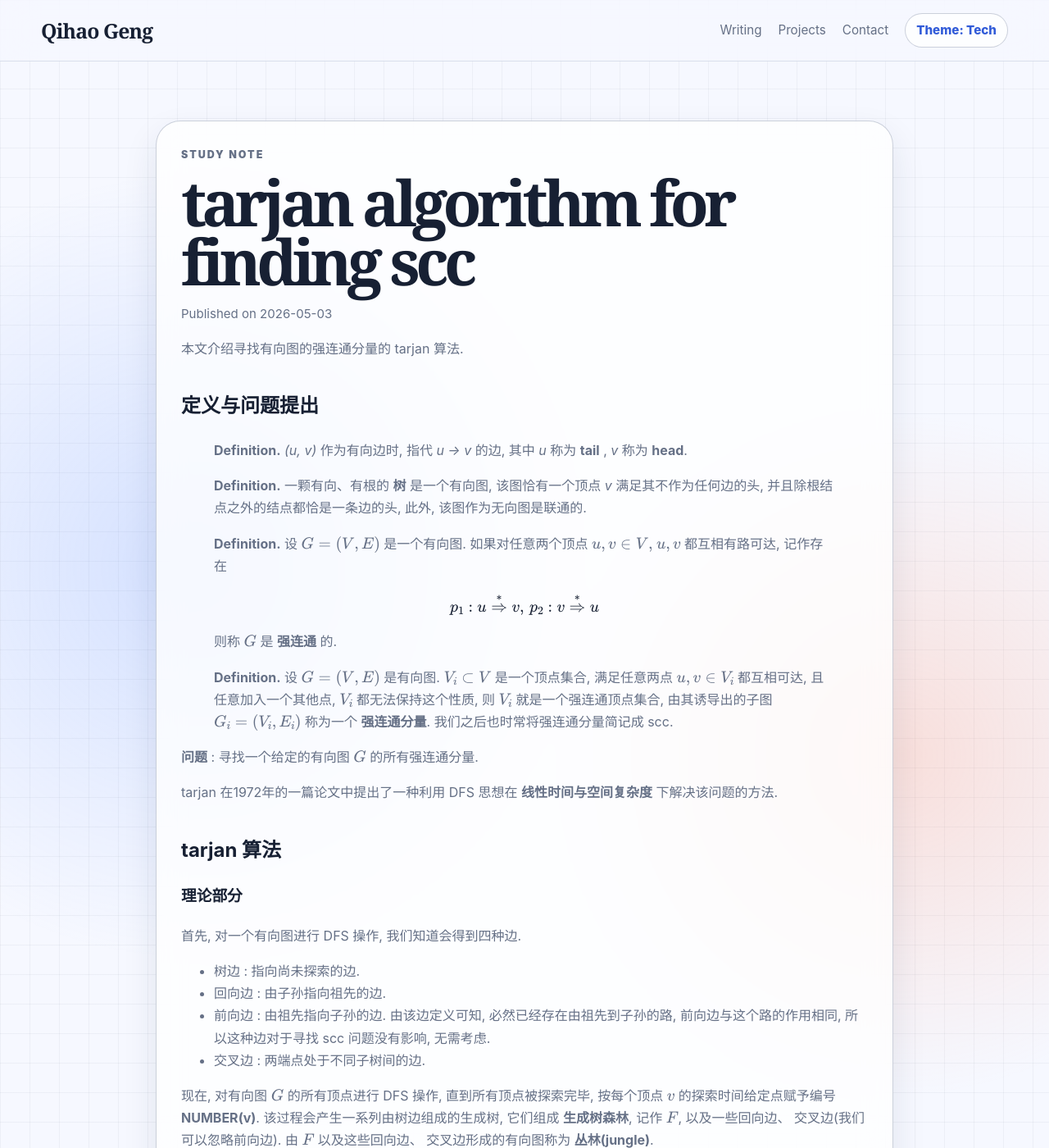
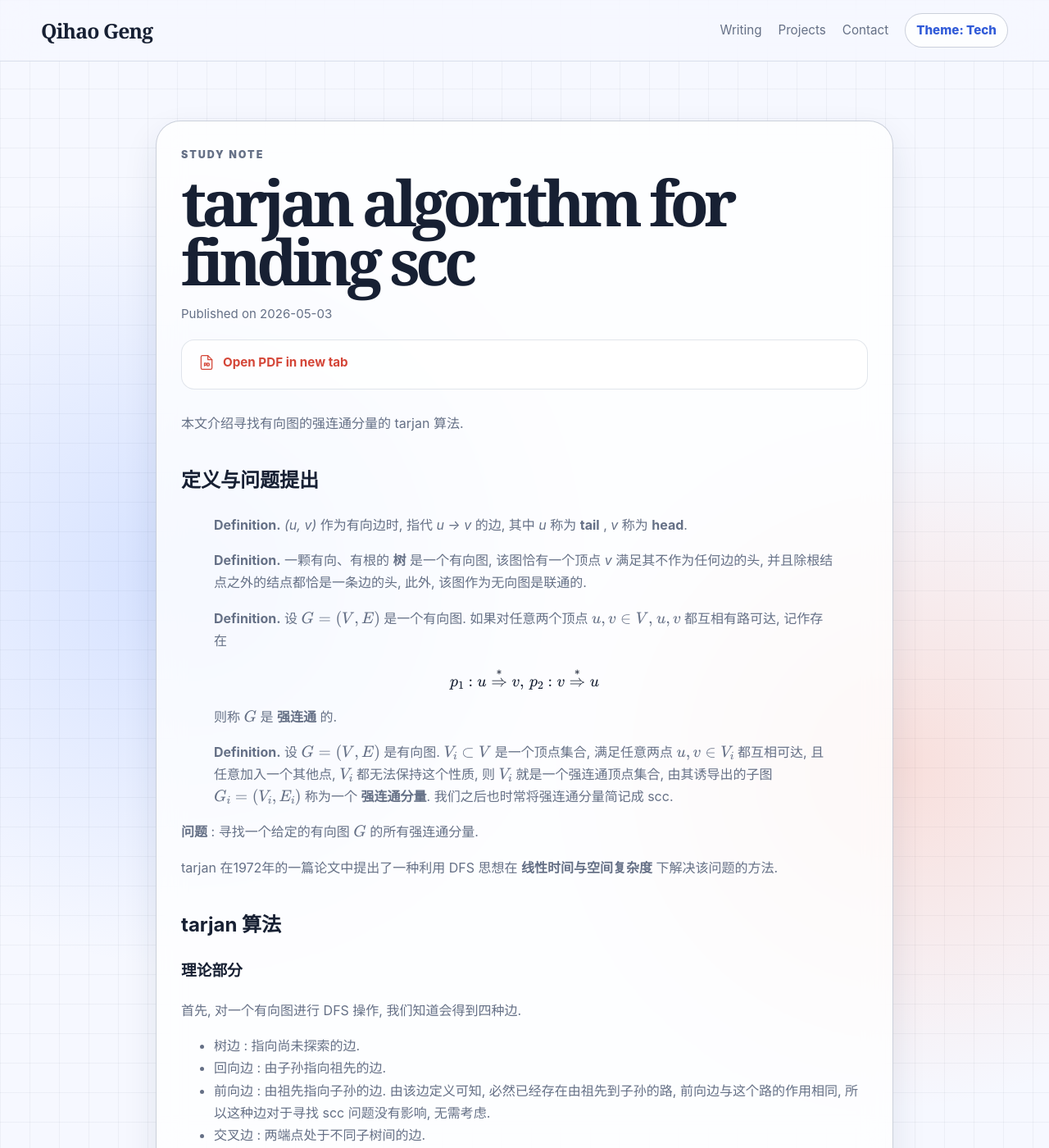
Before and after one commit to qhg13/qhg13.github.io, a Jekyll site: the page built from _posts/2026-05-03-tarjan_notes.md, in a window 1280 px wide and 1400 px high. Shown: the whole window at 82% size. Built offline with Jekyll 4.4.1, drawn with Linux system fonts in a browser that asks for light colours.

Commit message:
加入进度条, 可选pdf

```diff
--- a/_layouts/post.html
+++ b/_layouts/post.html
@@ -40,7 +40,32 @@
         <p class="eyebrow">{{ page.category | default: 'Note' }}</p>
         <h1>{{ page.title }}</h1>
         <p class="article-meta">Published on {{ page.date | date: '%Y-%m-%d' }}</p>
+
+        {% if page.pdf %}
+        <!-- PDF 附件提示栏：提供下载/新窗口打开入口 -->
+        <div class="pdf-attachment">
+          <a href="{{ page.pdf | relative_url }}" target="_blank" class="pdf-attachment-link">
+            <svg class="pdf-icon" xmlns="http://www.w3.org/2000/svg" viewBox="0 0 24 24" fill="none" stroke="currentColor" stroke-width="1.5" stroke-linecap="round" stroke-linejoin="round">
+              <path d="M14 2H6a2 2 0 0 0-2 2v16a2 2 0 0 0 2 2h12a2 2 0 0 0 2-2V8z"/>
+              <polyline points="14 2 14 8 20 8"/>
+              <path d="M9 15v-2h1.5a1.5 1.5 0 0 1 0 3H9zm0 0v2"/>
+              <path d="M13 13h1.5a1.5 1.5 0 0 1 1.5 1.5v1a1.5 1.5 0 0 1-1.5 1.5H13v-4z"/>
+            </svg>
+            <span>Open PDF in new tab</span>
+          </a>
+        </div>
+        {% endif %}
+
+        {% if page.pdf_only and page.pdf %}
+        <!-- 纯 PDF 博客：嵌入 PDF 作为主要内容 -->
+        <div class="pdf-embed-container">
+          <embed src="{{ page.pdf | relative_url }}" type="application/pdf" class="pdf-embed">
+          <!-- 移动端或不支持嵌入的浏览器 fallback -->
+          <p class="pdf-fallback">Your browser does not support embedded PDF. <a href="{{ page.pdf | relative_url }}" target="_blank">Click here to download the PDF</a>.</p>
+        </div>
+        {% else %}
         {{ content }}
+        {% endif %}
       </article>
     </main>
 
--- a/_posts/2026-05-03-tarjan_notes.md
+++ b/_posts/2026-05-03-tarjan_notes.md
@@ -1,6 +1,7 @@
 ---
 title: tarjan algorithm for finding scc
 category: Study Note
+pdf: /assets/pdfs/tarjan1972.pdf
 ---
 
 本文介绍寻找有向图的强连通分量的 tarjan 算法.
--- a/assets/style.css
+++ b/assets/style.css
@@ -552,6 +552,101 @@ a:hover {
   gap: 24px;
 }
 
+/* 左侧列：日期 + PDF 图标纵向排列 */
+.archive-left {
+  display: flex;
+  flex-direction: column;
+  align-items: flex-start;
+  gap: 8px;
+}
+
+/* PDF 图标按钮（blog 归档列表中），紧跟日期下方 */
+.pdf-badge {
+  display: inline-flex;
+  align-items: center;
+  gap: 6px;
+  padding: 6px 12px;
+  border-radius: 8px;
+  color: #d44638;
+  text-decoration: none;
+  transition: transform 180ms ease, background 180ms ease;
+}
+
+.pdf-badge:hover {
+  background: rgba(212, 70, 56, 0.08);
+  transform: scale(1.05);
+  color: #d44638;
+}
+
+.pdf-icon {
+  width: 28px;
+  height: 28px;
+}
+
+.pdf-label {
+  font-size: 0.78rem;
+  font-weight: 900;
+  letter-spacing: 0.04em;
+  text-transform: uppercase;
+}
+
+/* ---- 文章页 PDF 附件提示栏 ---- */
+.pdf-attachment {
+  margin: 18px 0 28px;
+  padding: 14px 20px;
+  border: 1px solid var(--line);
+  border-radius: 16px;
+  background: var(--surface-glass);
+}
+
+.pdf-attachment-link {
+  display: inline-flex;
+  align-items: center;
+  gap: 10px;
+  color: #d44638;
+  font-weight: 700;
+  font-size: 0.95rem;
+  text-decoration: none;
+}
+
+.pdf-attachment-link:hover {
+  color: #b5342a;
+}
+
+.pdf-attachment-link .pdf-icon {
+  width: 20px;
+  height: 20px;
+}
+
+/* ---- 纯 PDF 博客嵌入容器 ---- */
+.pdf-embed-container {
+  margin-top: 28px;
+  border: 1px solid var(--line);
+  border-radius: 20px;
+  overflow: hidden;
+}
+
+.pdf-embed {
+  display: block;
+  width: 100%;
+  height: 80vh;
+  min-height: 500px;
+  border: none;
+}
+
+.pdf-fallback {
+  display: none;
+  padding: 24px;
+  text-align: center;
+  color: var(--muted);
+}
+
+/* 当 embed 不被支持时显示 fallback（依靠 JS 或手动触发） */
+.pdf-embed-container:not(:has(embed)) .pdf-fallback,
+.pdf-embed[type="application/pdf"]:not([src]) ~ .pdf-fallback {
+  display: block;
+}
+
 .archive-item time,
 .article-meta {
   color: var(--muted);
```
Also changed, not shown: _posts/2026-05-04-tarjan1972-paper.md (added, +8 -0 lines), blog.html (+15 -1 lines), README.md, 1 other file.
